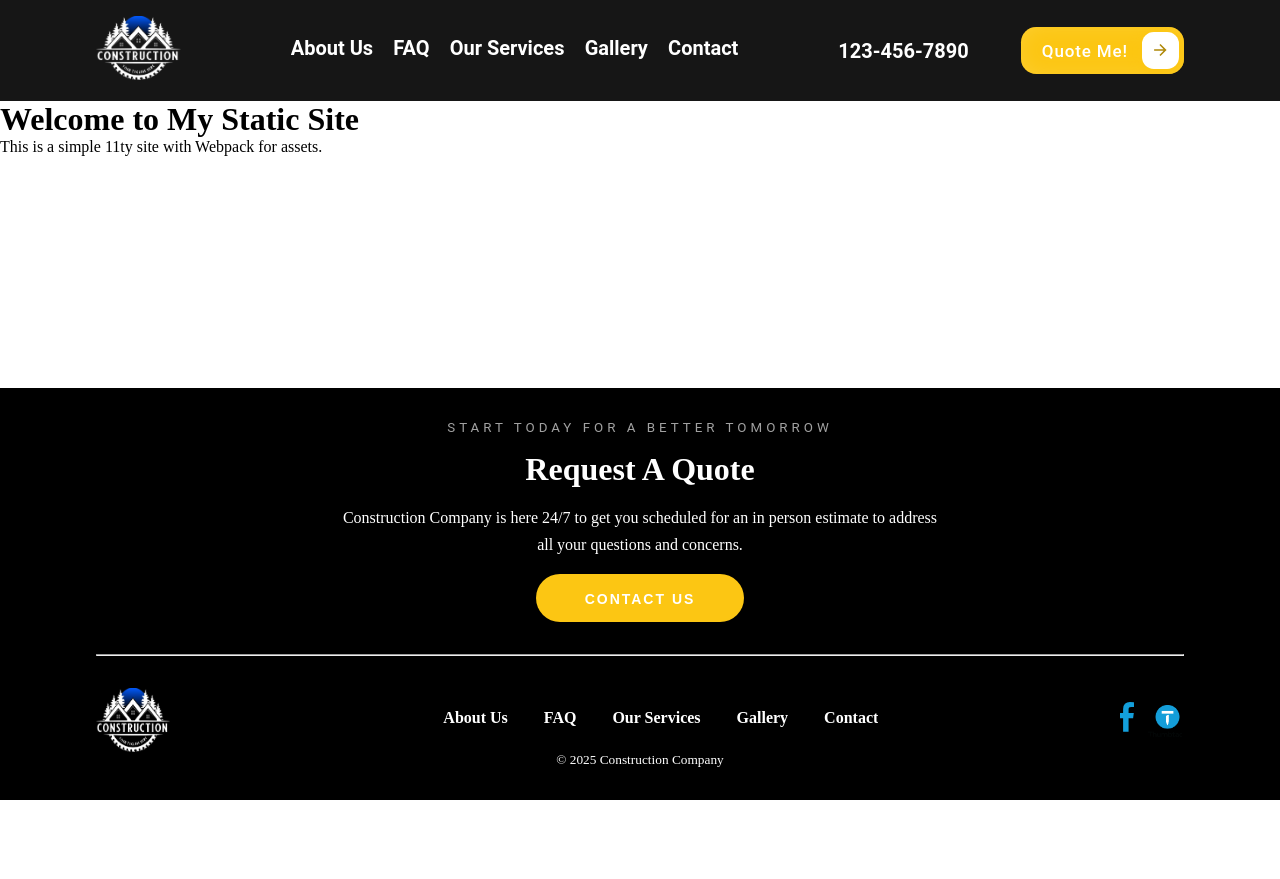
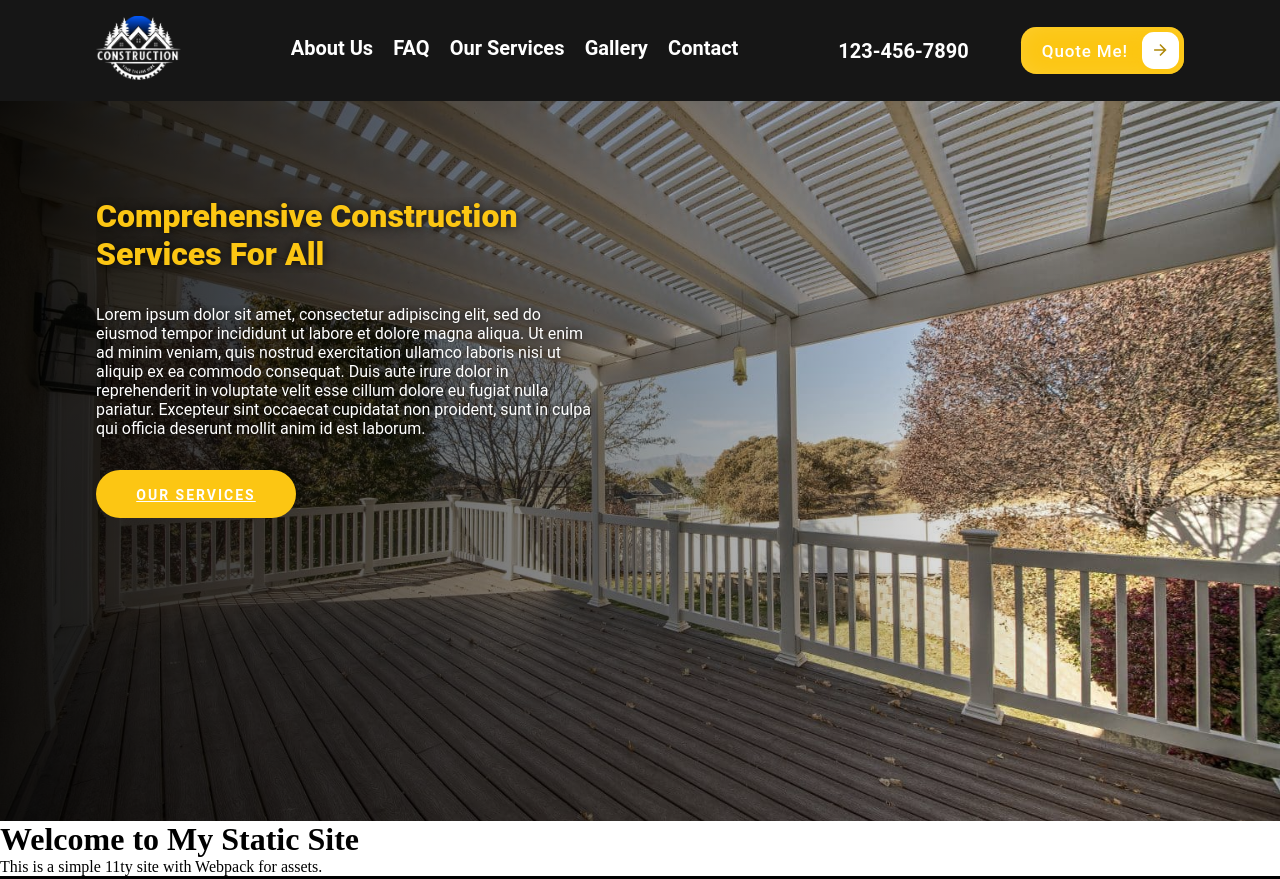
Before and after one commit to krovinskii/TOP-Homepage, an Eleventy site: page src/index.md in a window 1280 px wide. Shown: the top 879 px of the page. Before the commit the page ends 800 px from the top, so only its background shows below. Built offline with nearby package versions, Linux system fonts and the light colour scheme; Eleventy itself is replaced by a stand-in of ours; files that its build step writes are made by us from their sources.

Commit message:
feat(hero): Design done for desktop

```diff
--- a/src/_includes/base.njk
+++ b/src/_includes/base.njk
@@ -11,7 +11,7 @@
 <body>
     {% include "header.html" %}
     <main>
-
+        {% include "hero.html" %}
         {{ content | safe }}
     </main>
     {% include "footer.html" %}
--- /dev/null
+++ b/src/_includes/hero.html
@@ -0,0 +1,17 @@
+<div class="hero-container">
+  <div class="hero-inner">
+    <div class="hero-text-container roboto">
+      <h1>Comprehensive Construction Services For All</h1>
+      <p>
+        Lorem ipsum dolor sit amet, consectetur adipiscing elit, sed do eiusmod
+        tempor incididunt ut labore et dolore magna aliqua. Ut enim ad minim
+        veniam, quis nostrud exercitation ullamco laboris nisi ut aliquip ex ea
+        commodo consequat. Duis aute irure dolor in reprehenderit in voluptate
+        velit esse cillum dolore eu fugiat nulla pariatur. Excepteur sint
+        occaecat cupidatat non proident, sunt in culpa qui officia deserunt
+        mollit anim id est laborum.
+      </p>
+      <a href="" class="services-btn">Our Services</a>
+    </div>
+  </div>
+</div>
--- a/src/assets/css/styles.css
+++ b/src/assets/css/styles.css
@@ -749,7 +749,7 @@ footer {
   display: flex;
   flex-direction: column;
   align-items: center;
-  padding-top: 1rem;
+  padding: 1rem 0rem;
   gap: 1rem;
 }
 .footer-top-text {
@@ -763,7 +763,8 @@ footer {
   text-align: center;
   line-height: 1.7;
 }
-.footer-top-container button {
+.footer-top-container button,
+.services-btn {
   display: inline-block;
   outline: none;
   cursor: pointer;
@@ -783,10 +784,13 @@ footer {
   color: #fff;
   background-color: rgb(252, 198, 19);
   height: 48px;
+  overflow: hidden;
 }
-.footer-top-container button:hover {
+.footer-top-container button:hover,
+.services-btn:hover {
   transform: scale(1.04);
   background-color: rgb(252, 198, 19);
+  overflow: hidden;
 }
 .footer-bottom-container {
   display: flex;
@@ -807,7 +811,7 @@ footer {
   color: #353535;
   width: 100%;
   max-width: 1290px;
-  margin-top: 2rem;
+  margin-top: 1rem;
 }
 .footer-social-container {
   display: flex;
@@ -856,3 +860,50 @@ small {
     padding-top: 1rem;
   }
 }
+/*------------------HERO-----------------------*/
+.hero-container {
+  width: 100vw;
+  height: 720px;
+  display: flex;
+  justify-content: center;
+  background: linear-gradient(
+      to right,
+      rgba(0, 0, 0, 0.9) 0%,
+      rgba(0, 0, 0, 0.6) 30%,
+      rgba(0, 0, 0, 0.3) 60%,
+      rgba(0, 0, 0, 0) 85%
+    ),
+    url("../img/hero-background.jpg");
+  background-size: cover;
+  background-position: center 50%;
+}
+
+.hero-inner {
+  width: 100%;
+  max-width: 1290px;
+  padding: 1rem 6rem;
+}
+
+.hero-text-container {
+  padding: 5rem 0rem;
+  max-width: 500px;
+  display: flex;
+  flex-direction: column;
+  gap: 2rem;
+  color: #fff;
+}
+.hero-text-container h1 {
+  color: rgb(252, 198, 19);
+  text-shadow: 0px 0px 11px rgba(0, 0, 0, 0.77);
+  font-weight: 800;
+}
+.hero-text-container p {
+  text-shadow: 0px 0px 6px rgba(0, 0, 0, 0.77);
+}
+.services-btn {
+  max-width: 200px;
+  align-self: left;
+  padding-left: 1rem;
+  padding-right: 1rem;
+  box-sizing: border-box;
+}
--- a/todo.txt
+++ b/todo.txt
@@ -1 +1,2 @@
-Footer
+Configure prettier and vscode for nunjucks files
+our services hero btn clipped into left
```
Also changed, not shown: src/assets/img/hero-background.jpg (added), 7 other files.
